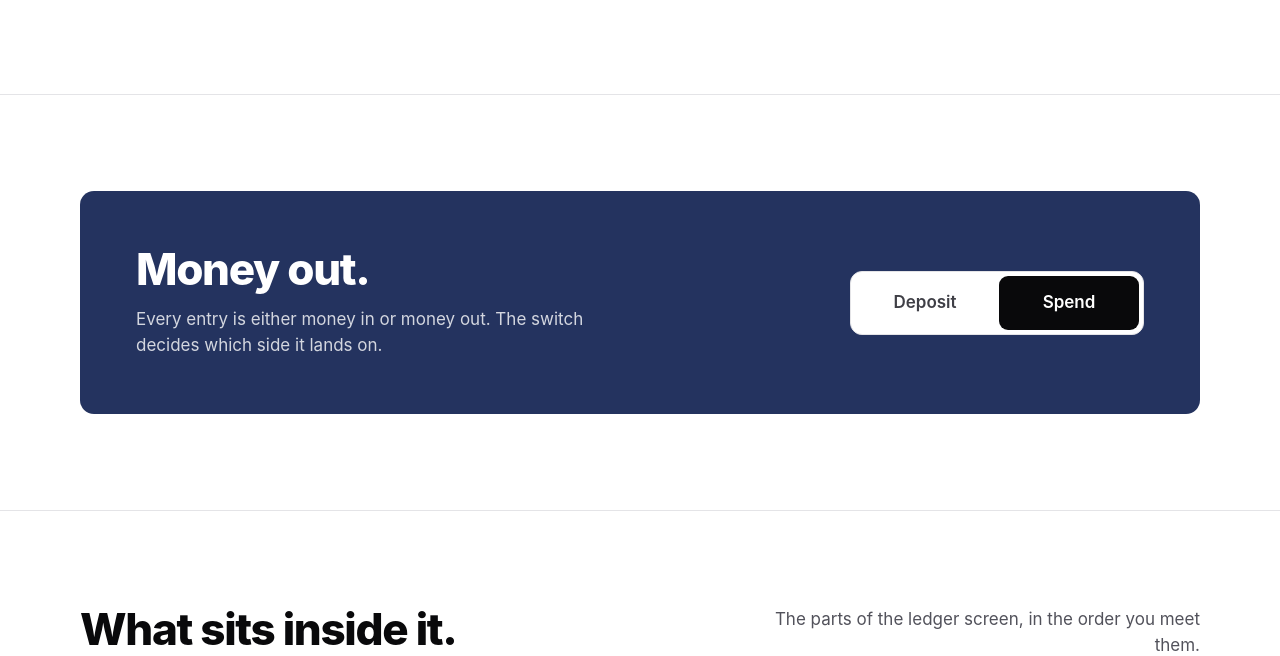
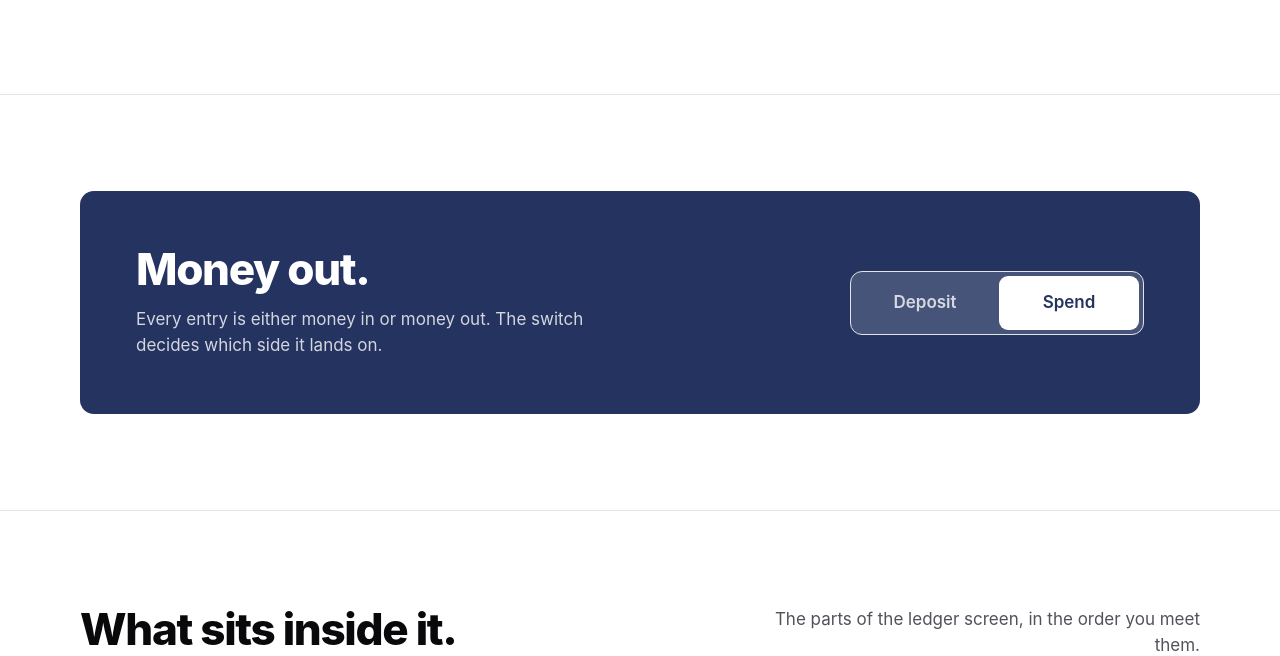
Before and after one commit to cccyyyhhh123/c-y-h-h-h, a plain HTML site: page index.html in a window 1280 px wide. Both pictures are taken after a click on the button "Spend". Shown: the part 1177-1833 px from the top of the page. Drawn offline with Linux system fonts and the light colour scheme; a web font is replaced by a local one.

Commit message:
Add files via upload

```diff
--- a/style.css
+++ b/style.css
@@ -162,6 +162,13 @@
   }
   .switch button:hover { background: var(--soft); }
   .switch button[aria-pressed="true"] { background: var(--ink); color: #fff; }
+
+/* on the indigo panel the control inverts, so it stays in the same family */
+.switchpanel.is-out .switch { background: rgba(255, 255, 255, 0.16); }
+.switchpanel.is-out .switch button { color: rgba(255, 255, 255, 0.78); }
+.switchpanel.is-out .switch button:hover { background: rgba(255, 255, 255, 0.12); color: #fff; }
+.switchpanel.is-out .switch button[aria-pressed="true"] { background: #ffffff; color: var(--accent); }
+.switchpanel.is-out .switch button[aria-pressed="true"]:hover { background: rgba(255, 255, 255, 0.9); }
 
   /* ---------- home: the board ---------- */
 
```
